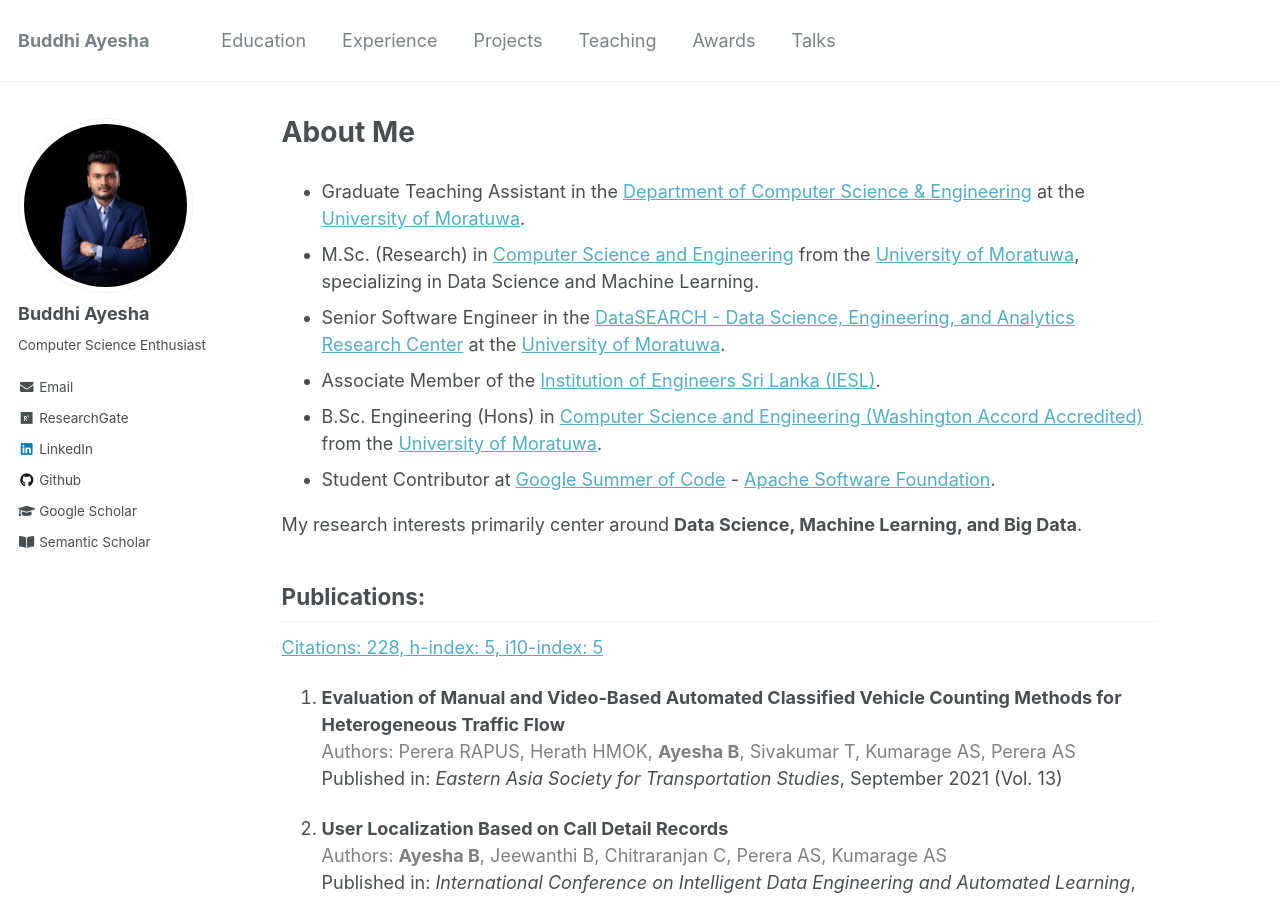
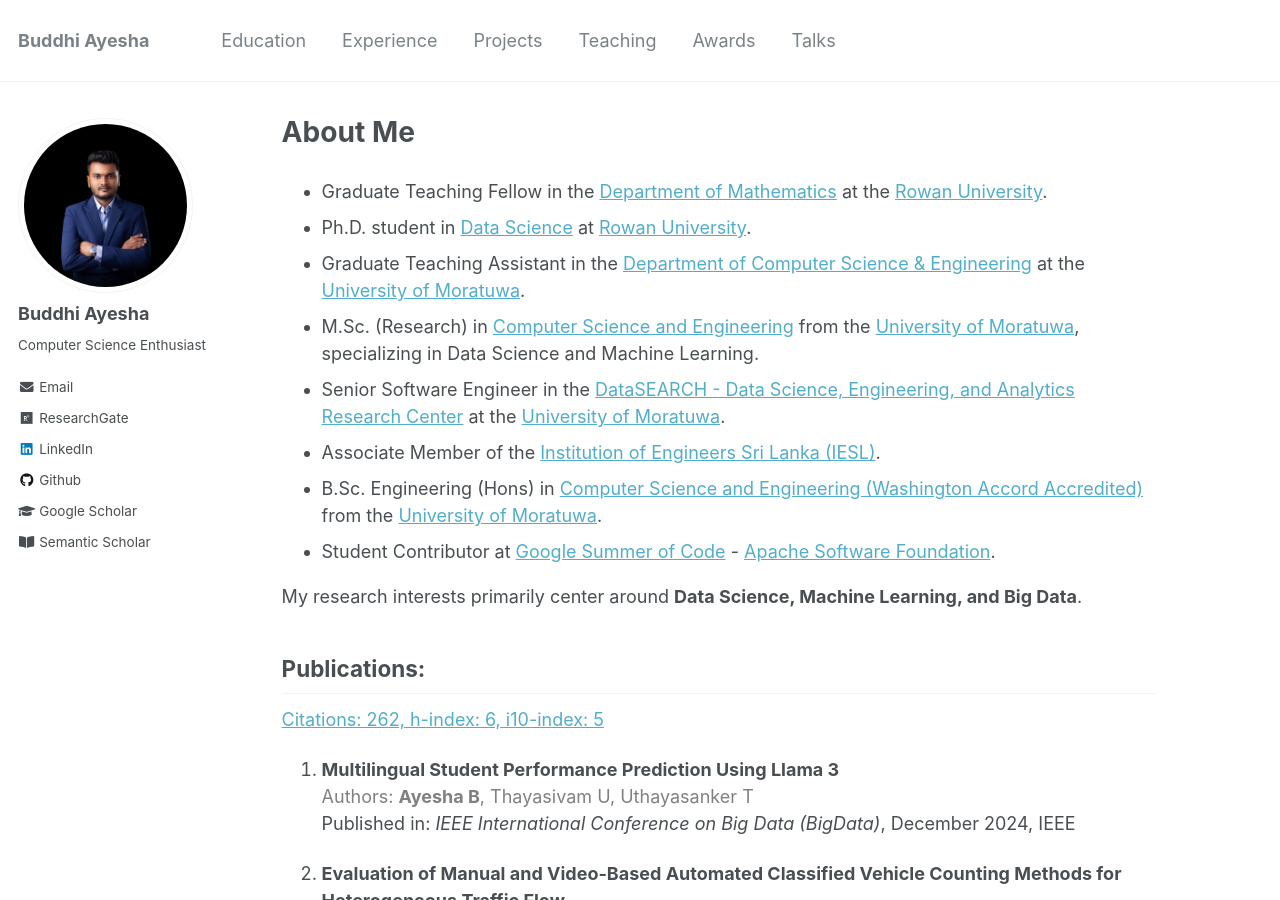
Before and after one commit to buddhiayesha2015/buddhiayesha2015.github.io, a Jekyll site: the page built from _pages/about.md, in a window 1280 px wide and 900 px high. Built offline with Jekyll 4.4.1, drawn with Linux system fonts in a browser that asks for light colours.

Commit message:
Update about.md

```diff
--- a/_pages/about.md
+++ b/_pages/about.md
@@ -8,6 +8,8 @@ redirect_from:
   - /about.html
 ---
 
+* Graduate Teaching Fellow in the [Department of Mathematics](https://csm.rowan.edu/departments/math/) at the [Rowan University](https://www.rowan.edu/).
+* Ph.D. student in [Data Science](https://global.rowan.edu/programs/phd-in-data-science.html) at [Rowan University](https://www.rowan.edu/).
 * Graduate Teaching Assistant in the [Department of Computer Science & Engineering](https://cse.mrt.ac.lk/) at the [University of Moratuwa](https://uom.lk/).
 * M.Sc. (Research) in [Computer Science and Engineering](https://cse.mrt.ac.lk/) from the [University of Moratuwa](https://uom.lk/), specializing in Data Science and Machine Learning.
 * Senior Software Engineer in the [DataSEARCH - Data Science, Engineering, and Analytics Research Center](https://uom.lk/datasearch/projects) at the [University of Moratuwa](https://uom.lk/).
@@ -18,25 +20,29 @@ redirect_from:
 My research interests primarily center around **Data Science, Machine Learning, and Big Data**.
 
 ## Publications:
-[Citations: 228, h-index: 5, i10-index: 5](https://scholar.google.com/citations?user=p_fJiXwAAAAJ&hl)
+[Citations: 262, h-index: 6, i10-index: 5](https://scholar.google.com/citations?user=p_fJiXwAAAAJ&hl)
 
-1. **Evaluation of Manual and Video-Based Automated Classified Vehicle Counting Methods for Heterogeneous Traffic Flow**
+1. **Multilingual Student Performance Prediction Using Llama 3**
+   <span style="color:gray;">Authors: **Ayesha B**, Thayasivam U, Uthayasanker T</span>
+   Published in: *IEEE International Conference on Big Data (BigData)*, December 2024, IEEE
+
+2. **Evaluation of Manual and Video-Based Automated Classified Vehicle Counting Methods for Heterogeneous Traffic Flow**
    <span style="color:gray;">Authors: Perera RAPUS, Herath HMOK, **Ayesha B**, Sivakumar T, Kumarage AS, Perera AS</span>
    Published in: *Eastern Asia Society for Transportation Studies*, September 2021 (Vol. 13)
 
-2. **User Localization Based on Call Detail Records**
+3. **User Localization Based on Call Detail Records**
    <span style="color:gray;">Authors: **Ayesha B**, Jeewanthi B, Chitraranjan C, Perera AS, Kumarage AS</span>
    Published in: *International Conference on Intelligent Data Engineering and Automated Learning*, November 2019 (pp. 411-423), Springer, Cham
 
-3. **Legal Document Retrieval Using Document Vector Embeddings and Deep Learning**
+4. **Legal Document Retrieval Using Document Vector Embeddings and Deep Learning**
    <span style="color:gray;">Authors: Sugathadasa K, **Ayesha B**, De Silva N, Perera AS, Jayawardana V, Lakmal D, Perera M</span>
    Published in: *Science and information conference*, July 2018 (pp. 160-175), Springer, Cham
 
-4. **Synergistic Union of Word2vec and Lexicon for Domain Specific Semantic Similarity**
+5. **Synergistic Union of Word2vec and Lexicon for Domain Specific Semantic Similarity**
    <span style="color:gray;">Authors: Sugathadasa K, **Ayesha B**, De Silva N, Perera AS, Jayawardana V, Lakmal D, Perera M</span>
    Published in: *IEEE international conference on industrial and information systems (ICIIS)*, December 2017 (pp. 1-6), IEEE
 
-5. **Word vector embeddings and domain specific semantic based semi-supervised ontology instance population**
+6. **Word vector embeddings and domain specific semantic based semi-supervised ontology instance population**
    <span style="color:gray;">Authors: Jayawardana V, Lakmal D, De Silva N, Perera AS, Sugathadasa K, **Ayesha B**, Perera M</span>
    Published in: *International Journal on Advances in ICT for Emerging Regions*, December 2017
 
```
